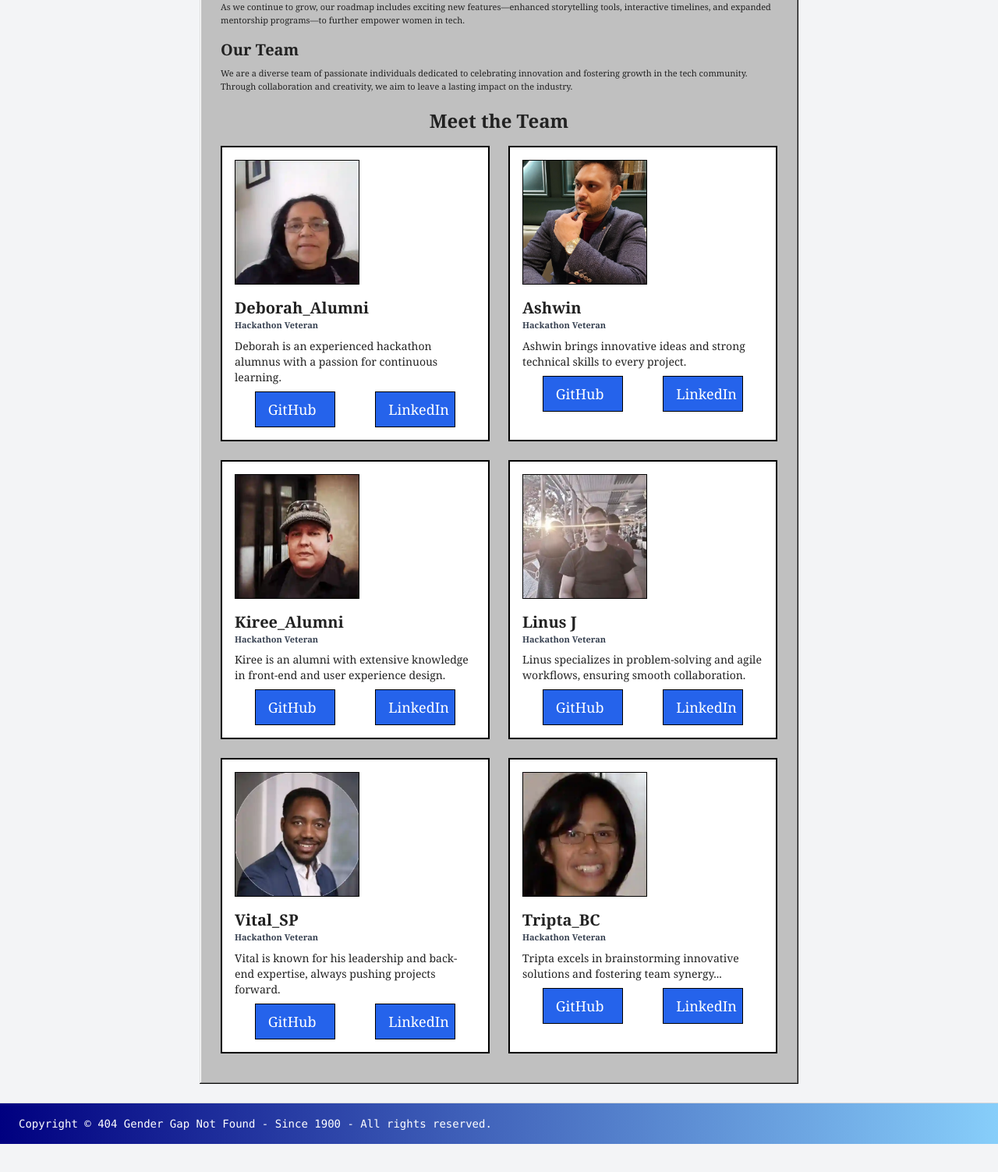
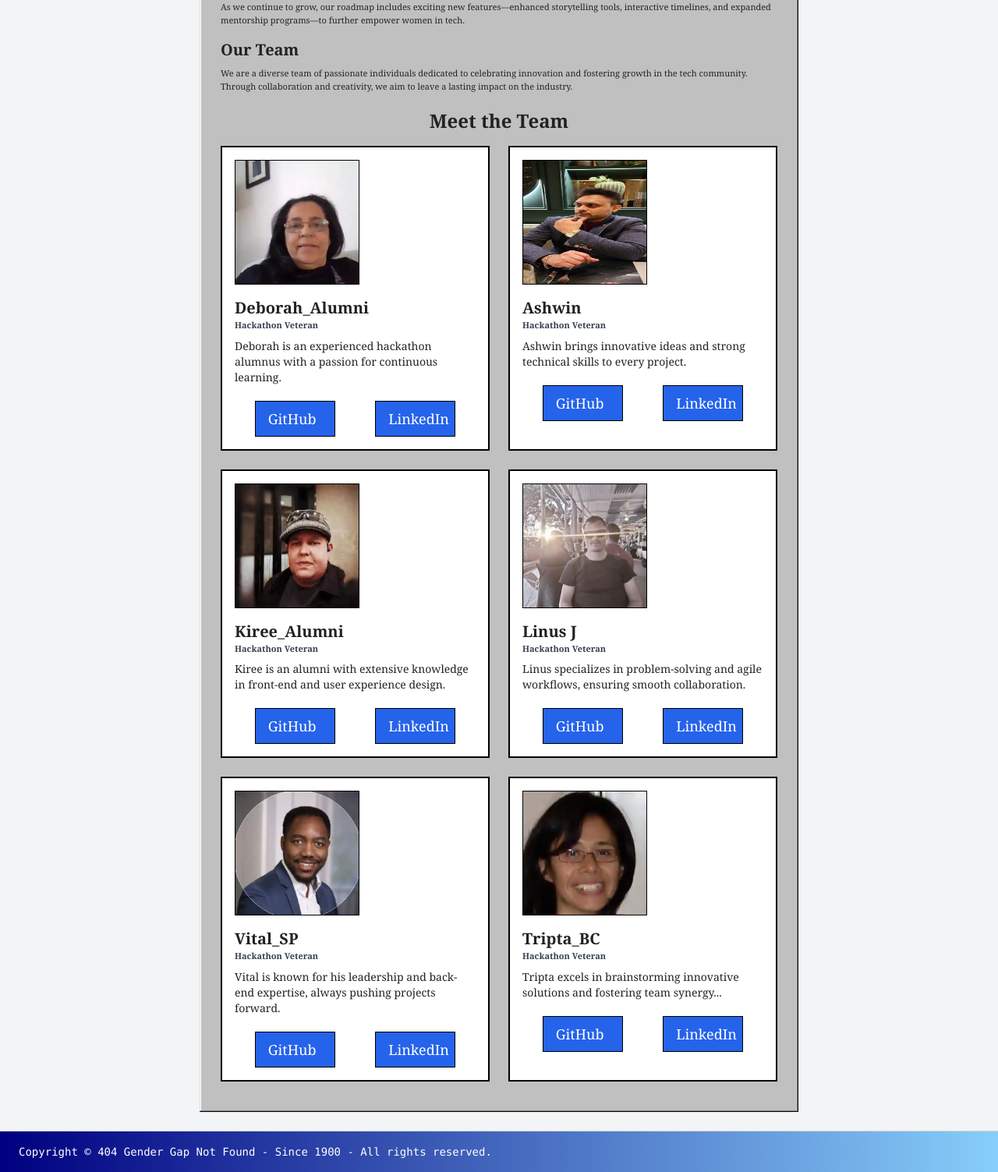
Before and after one commit to tgrey2024/2503-hackathon-team1, a Django app: page /about/ in a window 1280 px wide. Shown: the part 480-1983 px from the top of the page at 78% size. Before the commit the page ends 1947 px from the top, so only its background shows below. Run offline with Django 5.2, Linux system fonts and the light colour scheme; some libraries are stand-ins or nearby versions.

Commit message:
team card fix

```diff
--- a/home/templates/home/about.html
+++ b/home/templates/home/about.html
@@ -48,7 +48,7 @@
             {% for member in members %}
             <div class="bg-white border-2 border-black p-4">
                 {% if member.image %}
-                <img src="{% static member.image %}" alt="{{ member.name }}" class="w-40 h-40 object-cover border border-black mb-4">
+                <img src="{% static member.image %}" alt="{{ member.name }}" class="w-40 h-40 border border-black mb-4">
                 {% endif %}
                 <h3 class="text-xl font-bold">{{ member.name }}</h3>
                 <p class="text-gray-700 font-semibold">{{ member.role }}</p>
@@ -56,7 +56,7 @@
 
                 <!-- GitHub Link -->
                 {% if member.github %}
-                <p class="mt-2 flex justify-around">
+                <p class="mt-5 flex justify-around">
                     <a href="{{ member.github }}" target="_blank" class="w-1/3 px-4 py-2 text-lg border border-black bg-blue-600 text-white hover:bg-blue-700 transition duration-300 inline-block">
                         GitHub
                     </a>
--- a/home/views.py
+++ b/home/views.py
@@ -28,42 +28,48 @@ def about(request):
             'role': 'Hackathon Veteran',
             'bio': 'Deborah is an experienced hackathon alumnus with a passion for continuous learning.',
             'image': 'images/debbiect246.webp',
-            'github': 'https://github.com/debbiect246'
+            'github': 'https://github.com/debbiect246',
+            'linkedIn': 'https://www.linkedin.com/in/debbie-thompson-1baa4733/'
         },
         {
             'name': 'Ashwin',
             'role': 'Hackathon Veteran',
             'bio': 'Ashwin brings innovative ideas and strong technical skills to every project.',
             'image': 'images/ashwin.webp',
-            'github': 'https://github.com/ashwinsel'
+            'github': 'https://github.com/ashwinsel',
+            'linkedIn': 'https://www.linkedin.com/in/ashwinkarthik-selvaraj-12882751/'
         },
         {
             'name': 'Kiree_Alumni',
             'role': 'Hackathon Veteran',
             'bio': 'Kiree is an alumni with extensive knowledge in front-end and user experience design.',
             'image': 'images/swewi.webp',
-            'github': 'https://github.com/swewi'
+            'github': 'https://github.com/swewi',
+            'linkedin': 'https://www.linkedin.com/in/kireebellamy/'
         },
         {
             'name': 'Linus J',
             'role': 'Hackathon Veteran',
             'bio': 'Linus specializes in problem-solving and agile workflows, ensuring smooth collaboration.',
             'image': 'images/j0hanz.webp',
-            'github': 'https://github.com/j0hanz'
+            'github': 'https://github.com/j0hanz',
+            'linkedIn': 'https://www.linkedin.com/in/linus-johansson-software-dev/'
         },
         {
             'name': 'Vital_SP',
             'role': 'Hackathon Veteran',
             'bio': 'Vital is known for his leadership and back-end expertise, always pushing projects forward.',
             'image': 'images/vinsengi.webp',
-            'github': 'https://github.com/vinsengi'
+            'github': 'https://github.com/vinsengi',
+            "linkedIn": 'https://www.linkedin.com/in/vital-nsengiyumva/'
         },
         {
             'name': 'Tripta_BC',
             'role': 'Hackathon Veteran',
             'bio': 'Tripta excels in brainstorming innovative solutions and fostering team synergy...',
             'image': 'images/tgrey2024.webp',
-            'github': 'https://github.com/tgrey2024'
+            'github': 'https://github.com/tgrey2024',
+            'linkedIn': 'https://www.linkedin.com/in/triptagrey/'
         },
     ]
 
```
